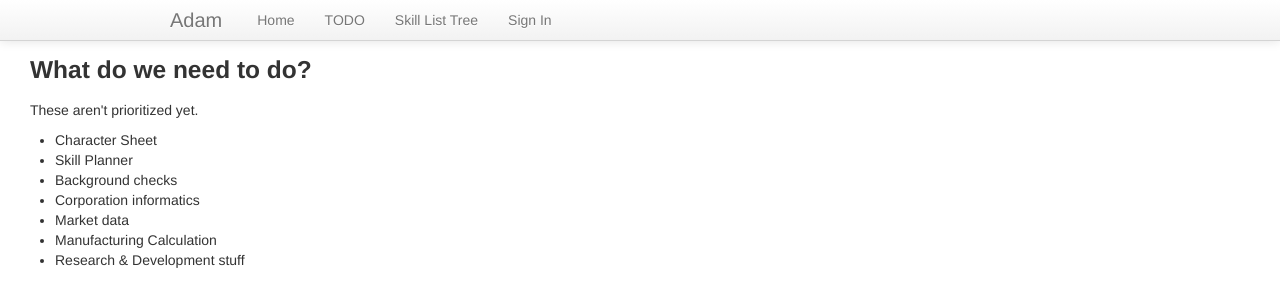
After one commit to boaf/adam, a Flask app: page /todo in a window 1280 px wide. The commit adds this page. Shown: the top 307 px of the page. Run offline with Flask 2, Linux system fonts and the light colour scheme; style sheets or scripts are compiled from the project's sources; parts of the project's set-up code (start-up, migrations or seed data) failed here and were passed over; some libraries are stand-ins or nearby versions.

Commit message:
added todo

```diff
--- a/adam/templates/layout.html
+++ b/adam/templates/layout.html
@@ -27,6 +27,7 @@
                 <nav class="nav-collapse collapse">
                     <ul class="nav">
                         <li{% if request.path == '/home' or request.path == '/' %} class="active"{% endif %}><a href="{{ url_for('home') }}">Home</a></li>
+			<li><a href="{{ url_for('todo') }}">TODO</a></li>
                         <li{% if request.path == '/skills' %} class="active"{% endif %}><a href="{{ url_for('skills') }}">Skill List Tree</a></li>
                     {%- if g.user -%}
                         <li><a href="{{ url_for('list_users') }}">Users</a></li>
--- /dev/null
+++ b/adam/templates/todo.html
@@ -0,0 +1,19 @@
+{% extends "layout.html" %}
+
+{% block content %}
+    <article class="introduction">
+        <header><h3>What do we need to do?</h3></header>
+        <div class="content">
+            <p>These aren't prioritized yet.</p>
+            <ul>
+                <li>Character Sheet</li>
+                <li>Skill Planner</li>
+                <li>Background checks</li>
+                <li>Corporation informatics</li>
+                <li>Market data</li>
+                <li>Manufacturing Calculation</li>
+                <li>Research & Development stuff</li>
+            </ul>
+        </div>
+    </article>
+{% endblock %}
--- a/adam/views.py
+++ b/adam/views.py
@@ -111,3 +111,7 @@ def humans_txt():
     response = app.make_response(open(os.path.dirname(os.path.realpath(__file__)) + '/../AUTHORS').read())
     response.content_type = "text/plain"
     return response
+
+@app.route('/todo')
+def todo():
+    return render_template('todo.html')
```
Also changed, not shown: 1 other file.
